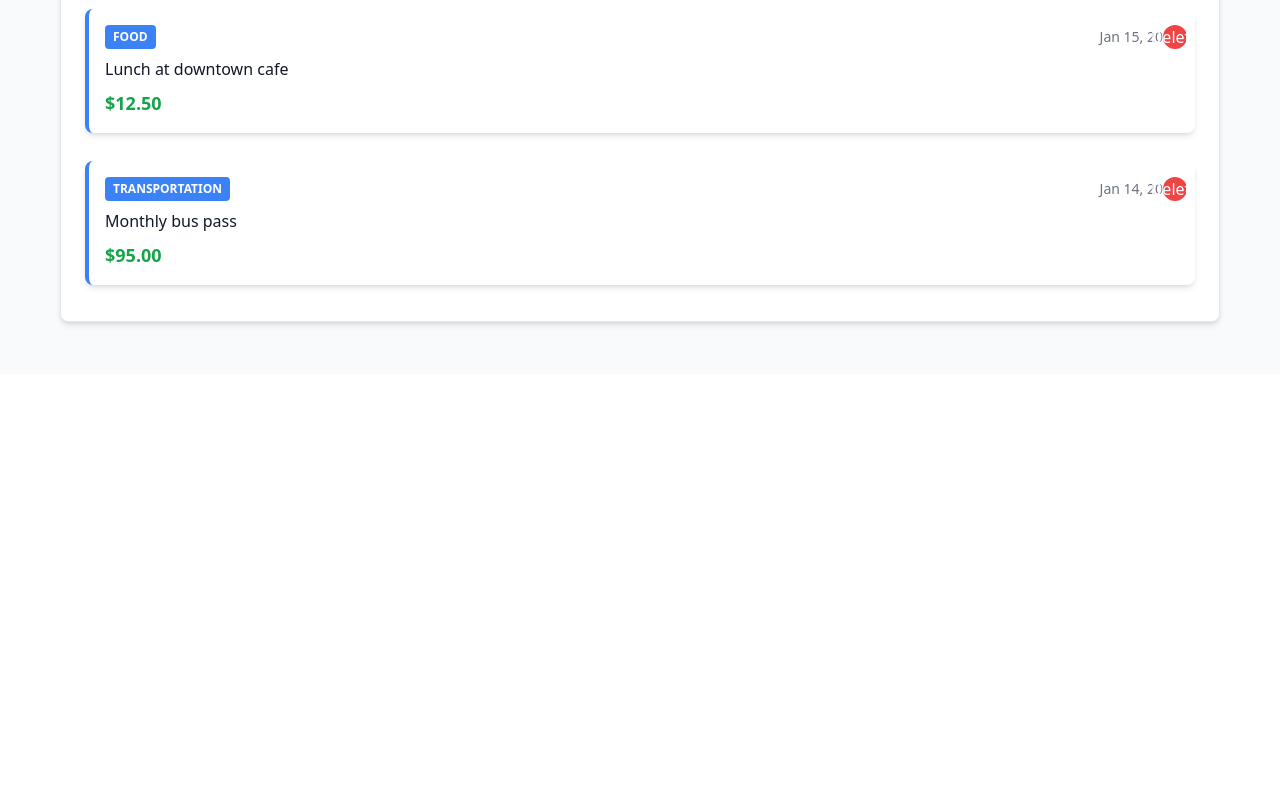
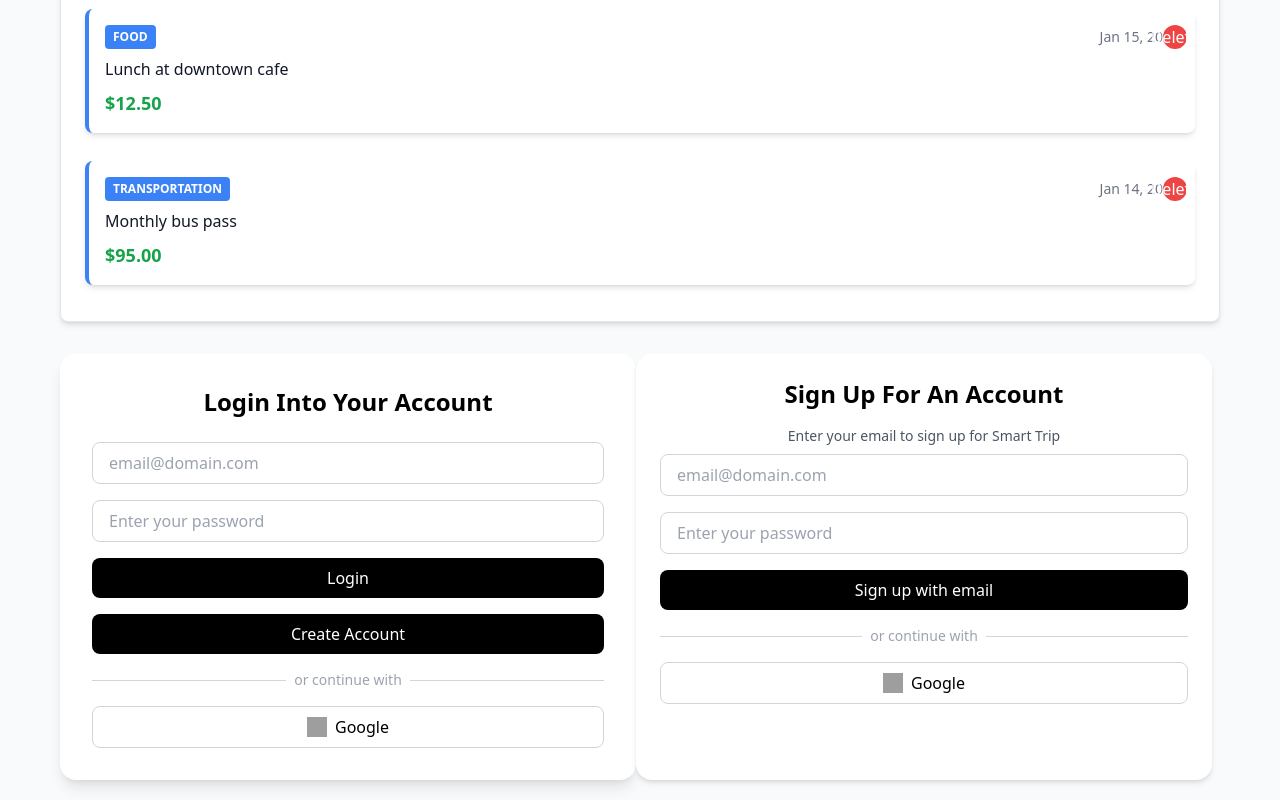
Before and after one commit to asiu3209/Expense-Tracker, a React (Vite) app: page / in a window 1280 px wide. Shown: the part 1017-1817 px from the top of the page. Before the commit the page ends 1391 px from the top, so only its background shows below. Built offline with nearby package versions, Linux system fonts and the light colour scheme; grey boxes are pictures that could not be loaded.

Commit message:
Added login components at bottom for testing purposes

```diff
--- a/src/App.tsx
+++ b/src/App.tsx
@@ -4,6 +4,8 @@ import ExpenseSummary from "./components/ExpenseSummary/ExpenseSummary";
 import ExpenseList from "./components/ExpenseList/ExpenseList";
 import ExpenseForm from "./components/ExpenseForm/ExpenseForm";
 import type { ExpenseCategory } from "./components/ExpenseCard/ExpenseCard";
+import LoginForm from "./components/AccountComponents/LoginForm";
+import SignUpForm from "./components/AccountComponents/SignupForm";
 
 // Type for expense data
 interface Expense {
@@ -82,6 +84,10 @@ function App() {
             deleteExpense={handleDeleteExpense}
           />
         </main>
+        <div className="flex flex-row">
+          <LoginForm></LoginForm>
+          <SignUpForm></SignUpForm>
+        </div>
       </div>
     </div>
   );
```
